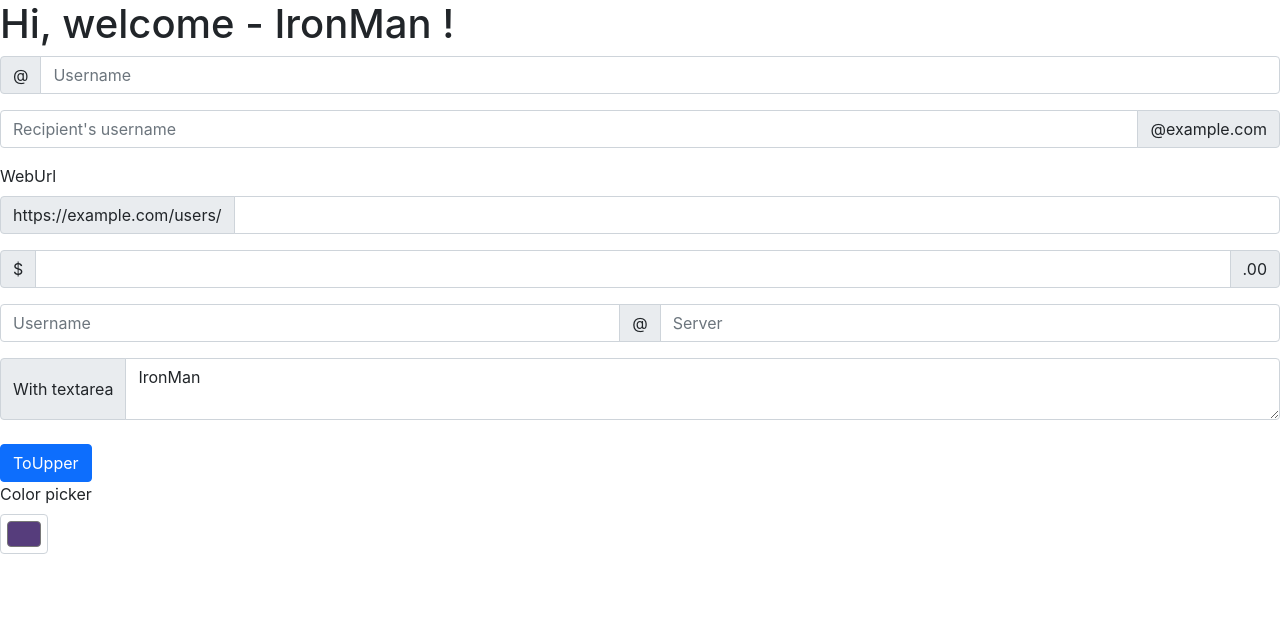
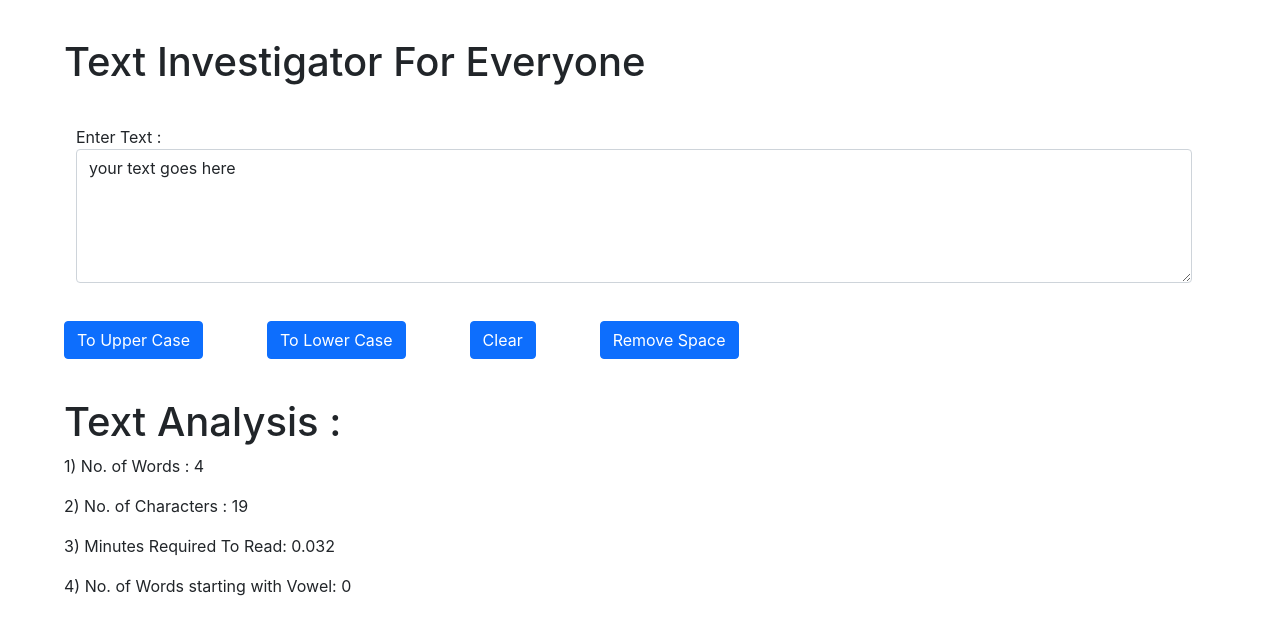
Before and after one commit to Prash8830/Full-Stack-Web-Projects, a React (Create React App) app in the folder React/sputnik/: page / in a window 1280 px wide. Shown: the top 634 px of the page. Built offline with nearby package versions, Linux system fonts and the light colour scheme.

Commit message:
added feature like remove space and added vowel counter

```diff
--- a/React/sputnik/src/App.css
+++ b/React/sputnik/src/App.css
@@ -45,3 +45,12 @@
 img{
   height: 100px;
 }
+#txtx{
+  margin-left: 5%;
+  margin-top: 3%;
+  margin-right: 3%;
+}
+#txtxg{
+  margin-left: 5%;
+  margin-top: 3%;
+}
--- a/React/sputnik/src/components/Form.js
+++ b/React/sputnik/src/components/Form.js
@@ -3,57 +3,60 @@
 export default function Form(props) {
 
     const handleUpclick = () => {
-        console.log('Uppercase was clicked'+ text);
-        let newtext=text.toUpperCase();
+        // console.log('Uppercase was clicked'+ text);
+        let newtext = text.toUpperCase();
+        setText(newtext);
+    }
+    const handleLoclick = () => {
+        // console.log('Uppercase was clicked'+ text);
+        let newtext = text.toLowerCase();
+        setText(newtext);
+    }
+    const handleClclick = () => {
+        // console.log('Uppercase was clicked'+ text);
+        let newtext = "";
+        setText(newtext);
+    }
+    const handleReclick = () => {
+        // console.log('Uppercase was clicked'+ text);
+        let newtext = text.replace(/ /g, "");
         setText(newtext);
     }
     const handleOnChange = (event) => {
-        console.log('On change');
+        // console.log('On change');
         setText(event.target.value);
     }
+    function getvowelcount(data) {
+        var testStr = data.split(' ');
+        var vowelRegex = '^[aieouAIEOU].*';
+        let count = 0;
+        for(let i = 0; i < testStr.length; i++) {
+            var matched = testStr[i].match(vowelRegex);
+            if(matched) {count++;}
+        }
+        return count;
+    }
 
-    const [text, setText] = useState('IronMan');
+    const [text, setText] = useState('your text goes here');
     // setText("Prashant");
     return (
         <>
-            <h1 >Hi, welcome {props.name} - {text} !</h1>
-            <div className="input-group mb-3">
-                <span className="input-group-text" id="basic-addon1">@</span>
-                <input type="text" className="form-control" placeholder="Username" aria-label="Username" aria-describedby="basic-addon1" />
+            <h1 id="txtx">Text Investigator For Everyone</h1>
+            <div class="container" id="txtx">
+                <label for="comment">Enter Text :</label>
+                <textarea class="form-control" rows="5" id="comment" value={text} onChange={handleOnChange} placeholder={text}></textarea>
             </div>
-
-            <div className="input-group mb-3">
-                <input type="text" className="form-control" placeholder="Recipient's username" aria-label="Recipient's username" aria-describedby="basic-addon2" />
-                <span className="input-group-text" id="basic-addon2">@example.com</span>
+            <button className="btn btn-primary" id="txtxg" onClick={handleUpclick}>To Upper Case</button>
+            <button className="btn btn-primary" id="txtxg" onClick={handleLoclick}>To Lower Case</button>
+            <button className="btn btn-primary" id="txtxg" onClick={handleClclick}>Clear</button>
+            <button className="btn btn-primary" id="txtxg" onClick={handleReclick}>Remove Space</button>
+            <div id="txtx">
+                <h1>Text Analysis :</h1>
+                <p>1) No. of Words : {text.split(" ").length}</p>
+                <p>2) No. of Characters : {text.length}</p>
+                <p>3) Minutes Required To Read: {0.008 * text.split(" ").length}</p>
+                <p>4) No. of Words starting with Vowel: {getvowelcount(text)}</p>
             </div>
-
-            <label htmlFor="basic-url" className="form-label">WebUrl</label>
-            <div className="input-group mb-3">
-                <span className="input-group-text" id="basic-addon3">https://example.com/users/</span>
-                <input type="text" className="form-control" id="basic-url" aria-describedby="basic-addon3" />
-            </div>
-
-            <div className="input-group mb-3">
-                <span className="input-group-text">$</span>
-                <input type="text" className="form-control" aria-label="Amount (to the nearest dollar)" />
-                <span className="input-group-text">.00</span>
-            </div>
-
-            <div className="input-group mb-3">
-                <input type="text" className="form-control" placeholder="Username" aria-label="Username" />
-                <span className="input-group-text">@</span>
-                <input type="text" className="form-control" placeholder="Server" aria-label="Server" />
-            </div>
-
-            <div className="input-group">
-                <span className="input-group-text">With textarea</span>
-                <textarea className="form-control" onChange={handleOnChange}  placeholder={text} aria-label="With textarea" value={text}></textarea>
-            </div>
-            <br />
-            <button className="btn btn-primary" onClick={handleUpclick}>ToUpper</button>
-            <br />
-            <label htmlFor="exampleColorInput" className="form-label">Color picker</label>
-            <input type="color" className="form-control form-control-color" id="exampleColorInput" value="#563d7c" title="Choose your color"></input>
         </>
     )
 }
```
